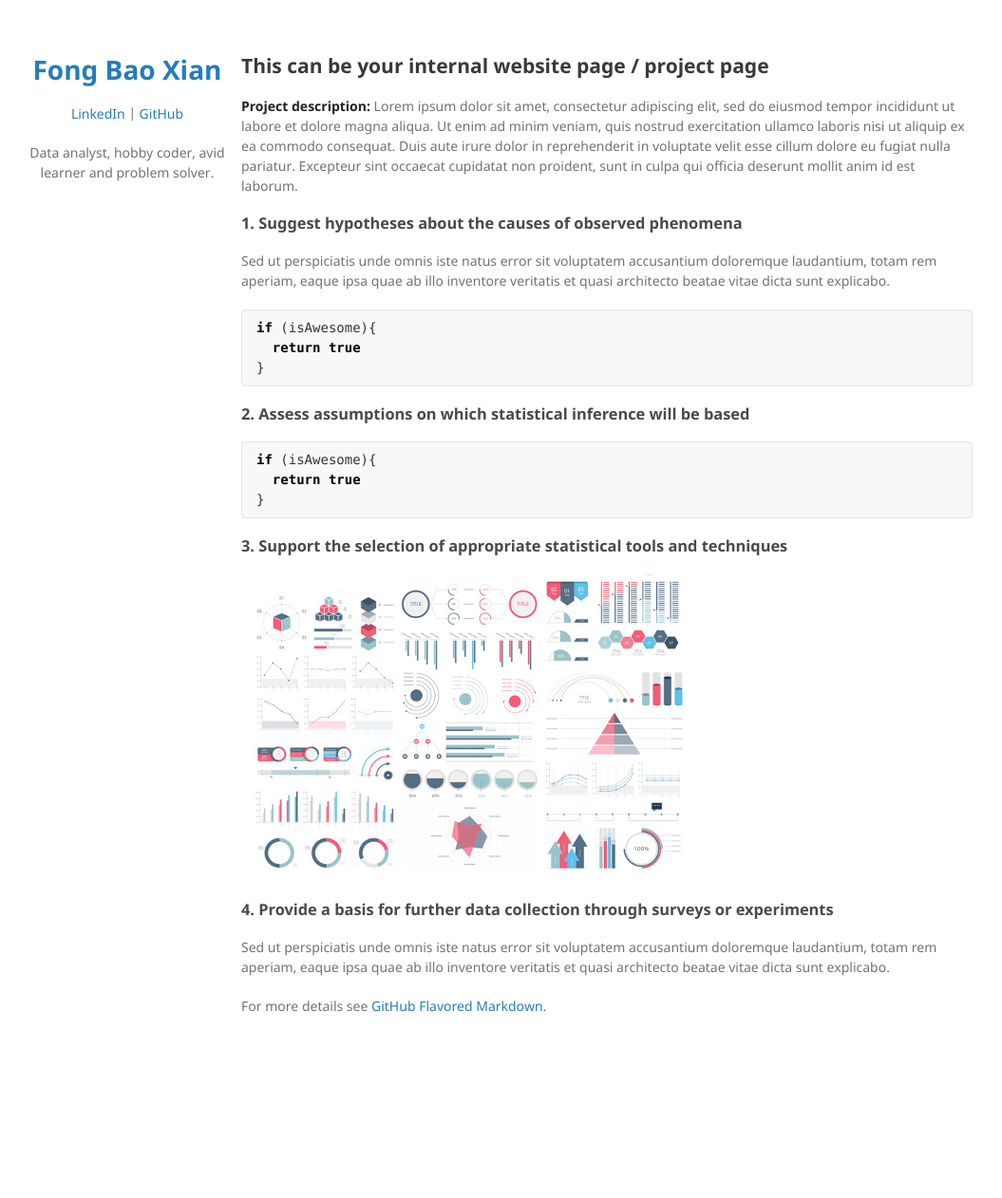
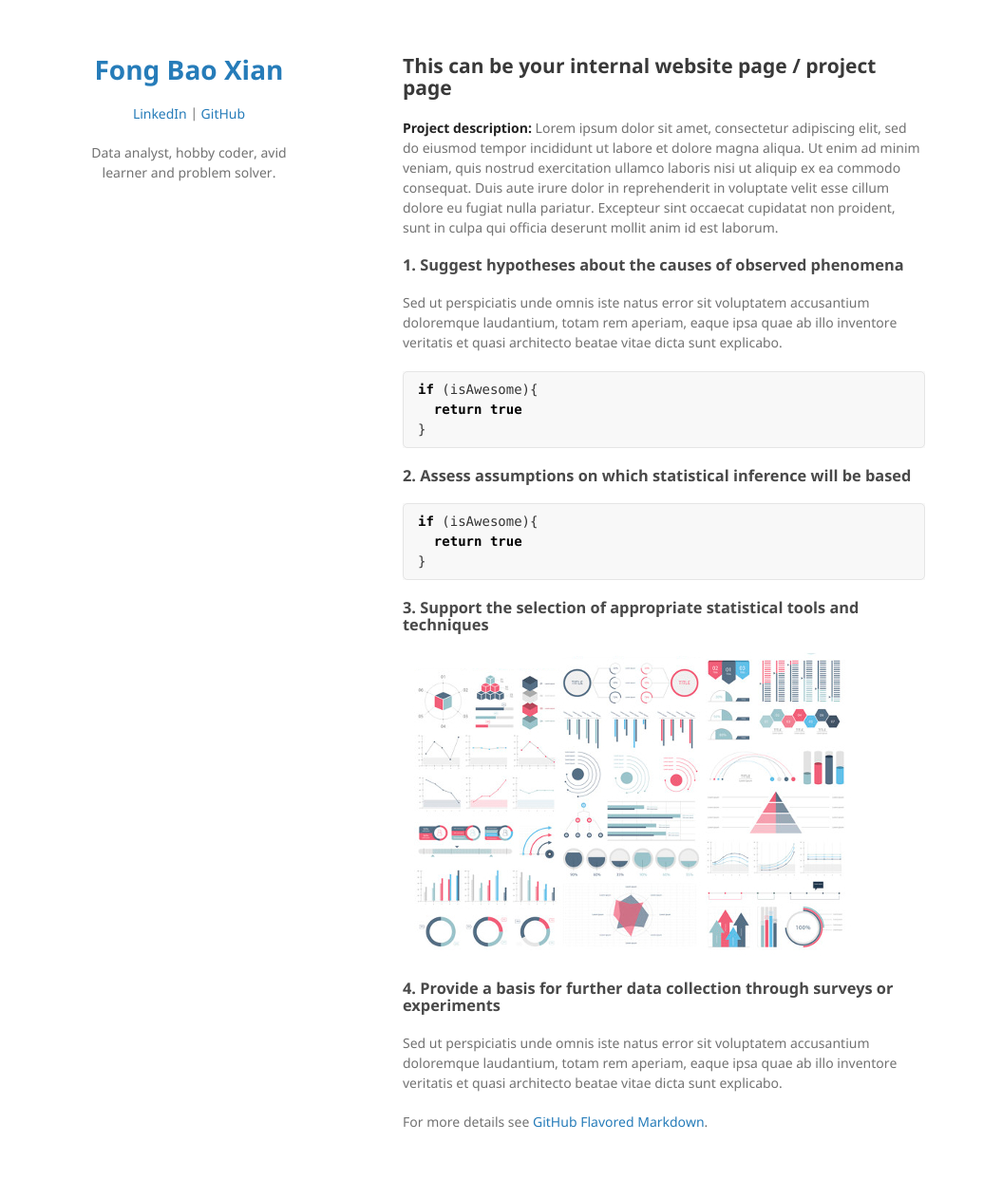
Before and after one commit to fongbx/fongbx.github.io, a Jekyll site: the page built from sample_page.md, in a window 1280 px wide. Shown: the whole page at 95% size, without its empty margins (116-1171 px from the left). Built offline with Jekyll 4.4.1, drawn with Linux system fonts in a browser that asks for light colours; our own code applies the rules of GitHub Pages for plain Markdown files; before the commit the page ends 1140 px from its top, so only the background shows below that.

Commit message:
Update jekyll-theme-minimal.scss

```diff
--- a/_sass/jekyll-theme-minimal.scss
+++ b/_sass/jekyll-theme-minimal.scss
@@ -56,7 +56,7 @@ a:hover small {
 }
 
 .wrapper {
-  width:1000px;
+  width:900px;
   margin:0 auto;
 }
 
@@ -105,7 +105,7 @@ img {
 }
 
 header {
-  width:220px;
+  width:250px;
   float:left;
   position:fixed;
   -webkit-font-smoothing:subpixel-antialiased;
@@ -172,7 +172,7 @@ strong {
 }
 
 section {
-  width:770px;
+  width:550px;
   float:right;
   padding-bottom:50px;
 }
```
